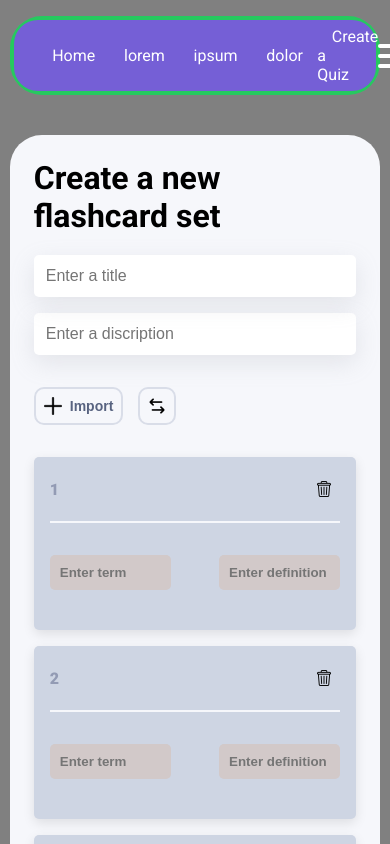
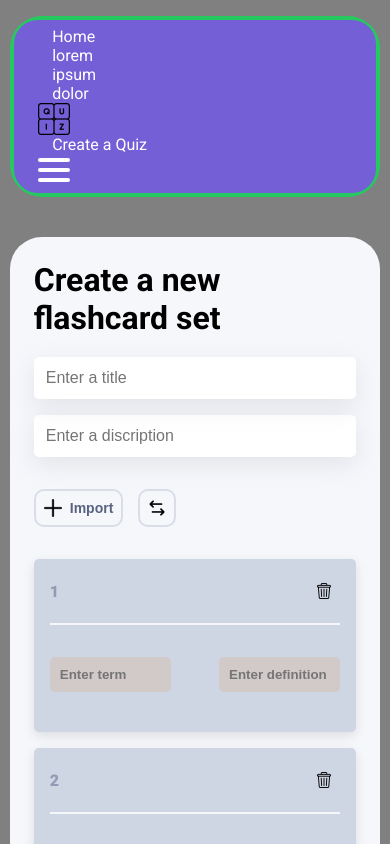
Before and after one commit to Irakliik/flashcards-angular, an Angular app: page /create-set in a window 390 px wide. Shown: the top 844 px of the page. Built offline with nearby package versions, Linux system fonts and the light colour scheme.

Commit message:
before creating board component

```diff
--- a/src/app/flashcards/flashcards.component.ts
+++ b/src/app/flashcards/flashcards.component.ts
@@ -75,11 +75,8 @@ export class FlashcardsComponent implements OnInit {
     this.selectedSet.cards.forEach((card) => {
       [card.term, card.definition] = [card.definition, card.term];
     });
+    this.term = true;
 
     console.log(this.selectedCard);
   }
-
-
-
-
 }
--- a/src/app/shared/header/header.component.css
+++ b/src/app/shared/header/header.component.css
@@ -50,6 +50,16 @@ figure {
 
 .header__ul .create-quiz-btn:hover {
   background-color: #4255ff;
+}
+
+@media (max-width: 850px) {
+  .row {
+    display: block;
+  }
+
+  nav {
+    width: 100%;
+  }
 }
 
 /* MENU BUTTON */
```
